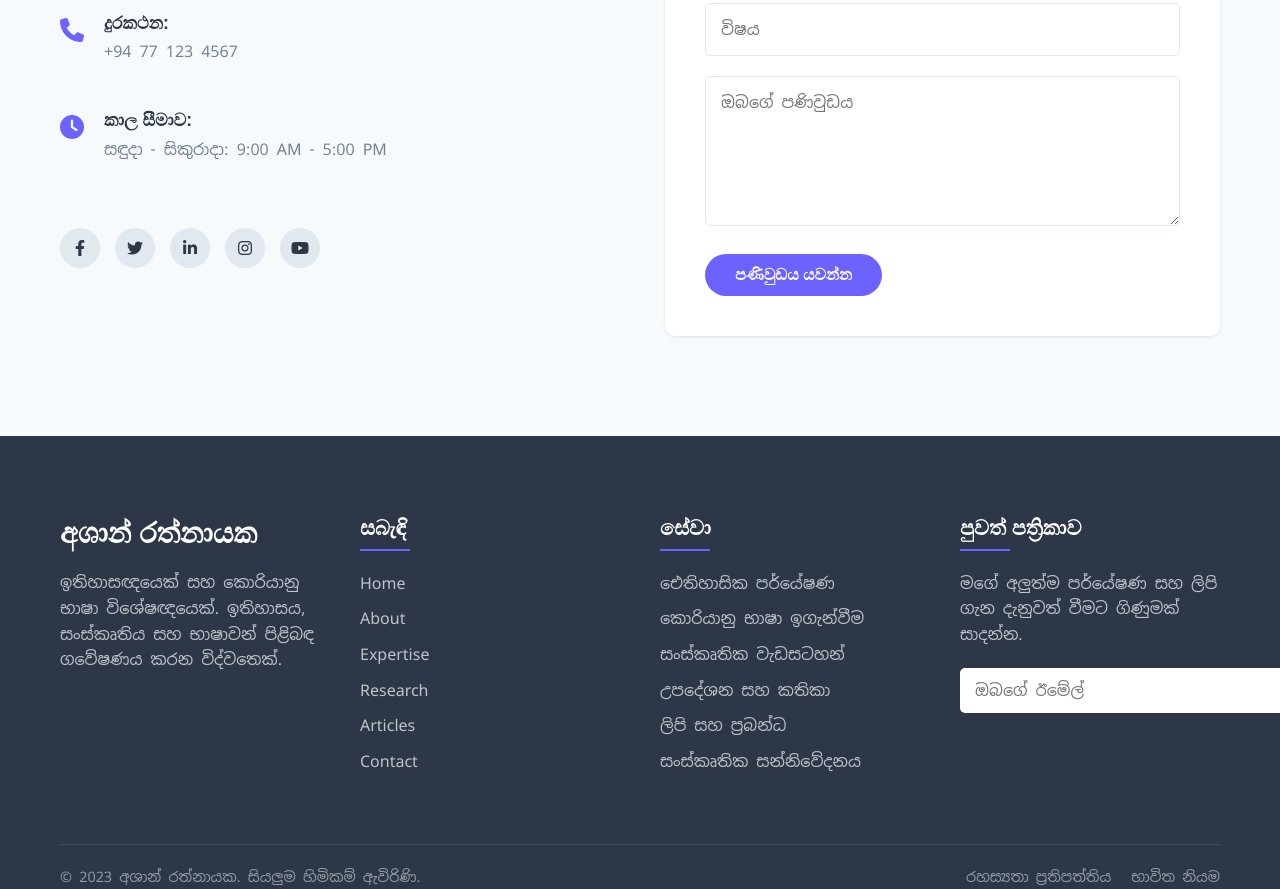
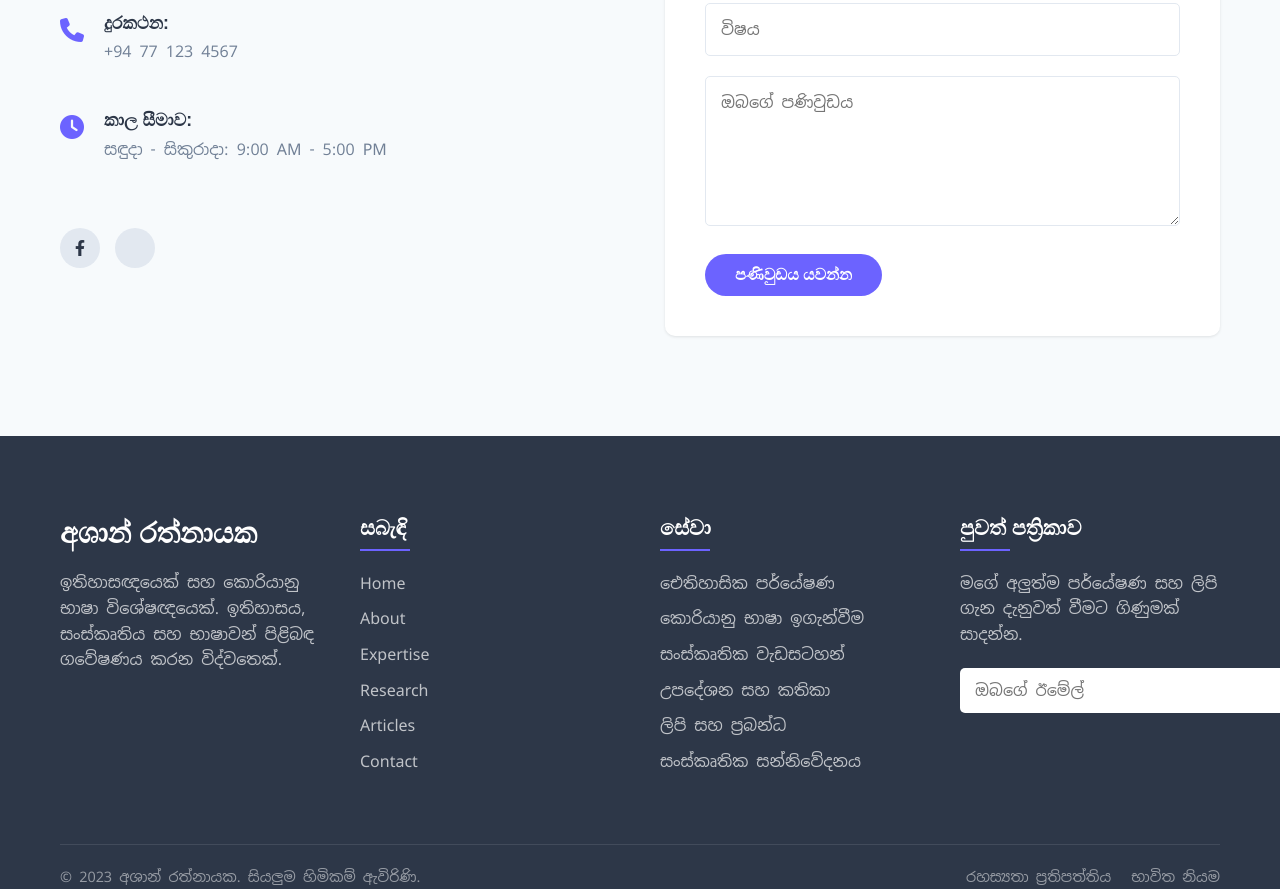
Before and after one commit to wdead4011/ahanrathnayaka, a plain HTML site: page index.html in a window 1280 px wide. Shown: the part 6268-7157 px from the top of the page. Drawn offline with Linux system fonts and the light colour scheme.

Commit message:
Update index.html

```diff
--- a/index.html
+++ b/index.html
@@ -280,11 +280,8 @@
                         </div>
                     </div>
                     <div class="social-links">
-                        <a href="#"><i class="fab fa-facebook-f"></i></a>
-                        <a href="#"><i class="fab fa-twitter"></i></a>
-                        <a href="#"><i class="fab fa-linkedin-in"></i></a>
-                        <a href="#"><i class="fab fa-instagram"></i></a>
-                        <a href="#"><i class="fab fa-youtube"></i></a>
+                        <a href="https://web.facebook.com/ayesh.ishara.58"><i class="fab fa-facebook-f"></i></a>
+                        <a href="https://www.tiktok.com/@ashanrathnayaka20"><i class="fab fa-tiktok-t"></i></a>
                     </div>
                 </div>
                 <div class="contact-form">
```
